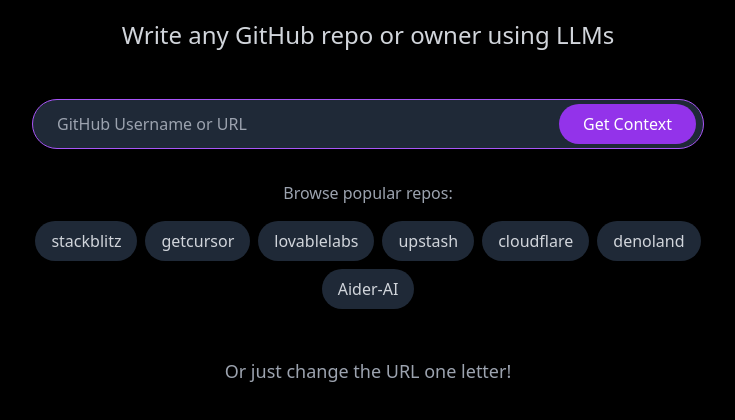
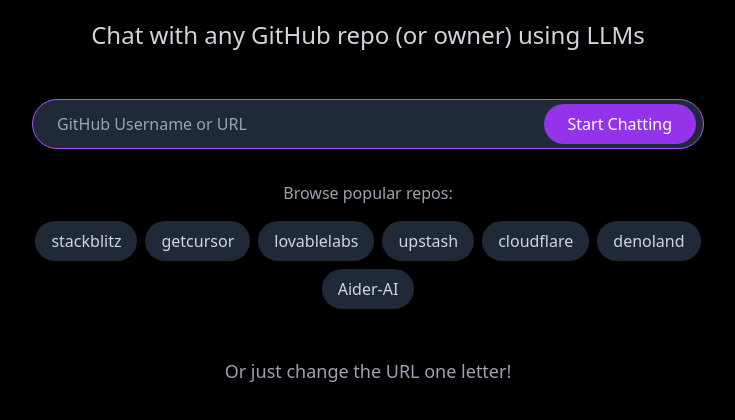
Before and after one commit to janwilmake/githuy, a plain HTML site: page index.html in a window 1280 px wide. Shown: the part 252-672 px from the top of the page, without its empty margins (272-1007 px from the left). Drawn offline with nearby package versions, Linux system fonts and the light colour scheme.

Commit message:
improvements

```diff
--- a/index.html
+++ b/index.html
@@ -8,7 +8,7 @@
     <link rel="icon" type="image/png" sizes="16x16" href="/favicon-16x16.png">
     <link rel="manifest" href="/site.webmanifest">
     <meta name="viewport" content="width=device-width, initial-scale=1.0">
-    <title>Github [W]rite - Chat with any GitHub repo or owner</title>
+    <title>Github [W]rite - Chat with any GitHub repo using LLMs</title>
     <script src="https://cdn.tailwindcss.com"></script>
     <link href="https://fonts.googleapis.com/css2?family=Inter:wght@400;500;600;700&display=swap" rel="stylesheet">
 </head>
@@ -21,7 +21,7 @@
             <h2
                 class="text-6xl font-bold mb-8 bg-gradient-to-r from-purple-600 to-pink-500 text-transparent bg-clip-text">
                 GitHub Writer</h2>
-            <h2 class="text-gray-300 text-2xl mb-12">Write any GitHub repo or owner using LLMs</h2>
+            <h2 class="text-gray-300 text-2xl mb-12">Chat with any GitHub repo (or owner) using LLMs</h2>
 
             <div class="max-w-2xl mx-auto">
                 <div class="relative mb-8">
@@ -29,7 +29,7 @@
                         class="w-full px-6 py-3 rounded-full bg-gray-800 text-white border border-purple-500 focus:outline-none focus:ring-2 focus:ring-purple-500 pr-32">
                     <button onclick="processUrl()"
                         class="absolute right-2 top-1/2 transform -translate-y-1/2 px-6 py-2 bg-purple-600 hover:bg-purple-700 text-white rounded-full transition-colors">
-                        Get Context
+                        Start Chatting
                     </button>
                 </div>
 
```
